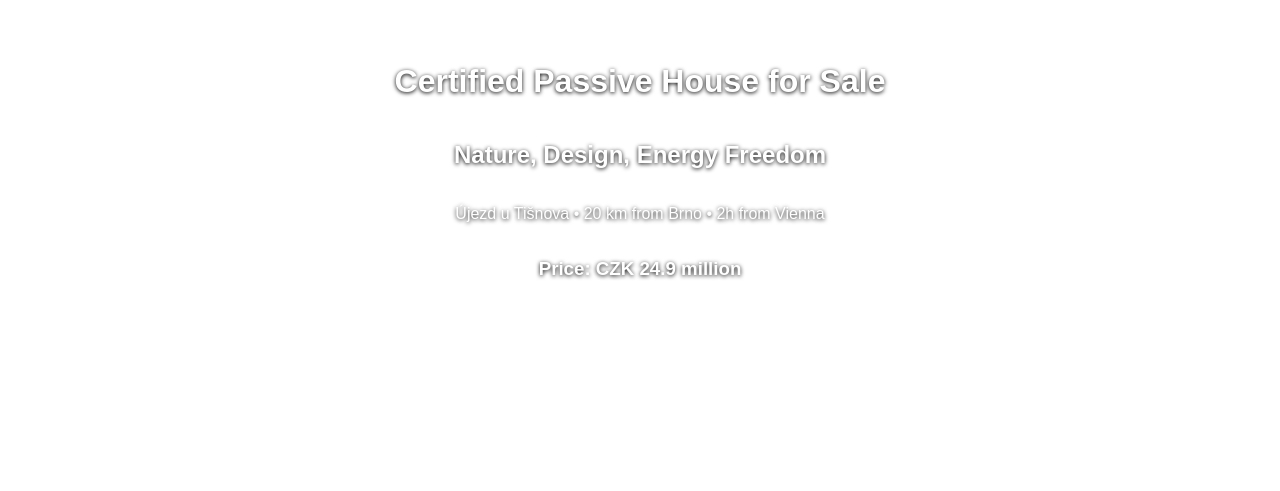
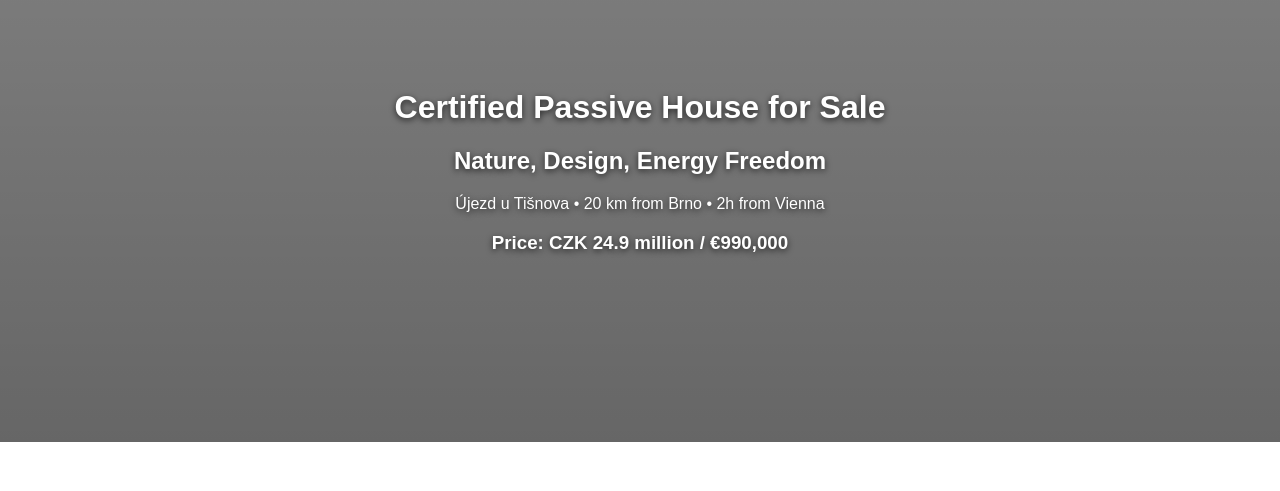
Before and after one commit to MagdalenaKrck/passive-house-ujezd, a plain HTML site: page index.html in a window 1280 px wide. Shown: the part 102-593 px from the top of the page. Drawn offline with Linux system fonts and the light colour scheme.

Commit message:
Add files via upload

```diff
--- a/index.html
+++ b/index.html
@@ -23,12 +23,19 @@
 </head>
 <body>
 
-<header>
+
+<header style="position: relative; background: none;">
+  <div style="position:absolute; top:0; left:0; width:100%; height:100%; background: linear-gradient(to bottom, rgba(0,0,0,0.5), rgba(0,0,0,0.6)); z-index:1;"></div>
+  <div style="position: relative; z-index: 2; padding: 4rem 2rem; color: white; text-align: center; text-shadow: 0 2px 6px rgba(0,0,0,0.7);">
+
   <h1>Certified Passive House for Sale</h1>
   <h2>Nature, Design, Energy Freedom</h2>
   <p>Újezd u Tišnova • 20 km from Brno • 2h from Vienna</p>
-  <h3>Price: CZK 24.9 million</h3>
+  <h3>Price: CZK 24.9 million / €990,000</h3>
+
+  </div>
 </header>
+
 
 <section class="section">
   <h2>Gallery</h2>
```
